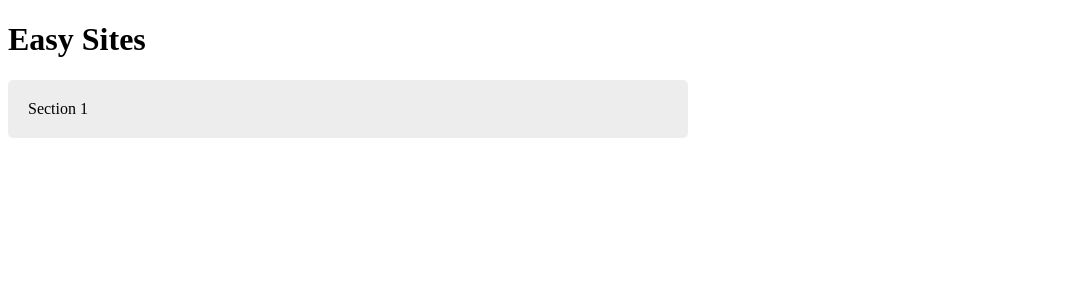
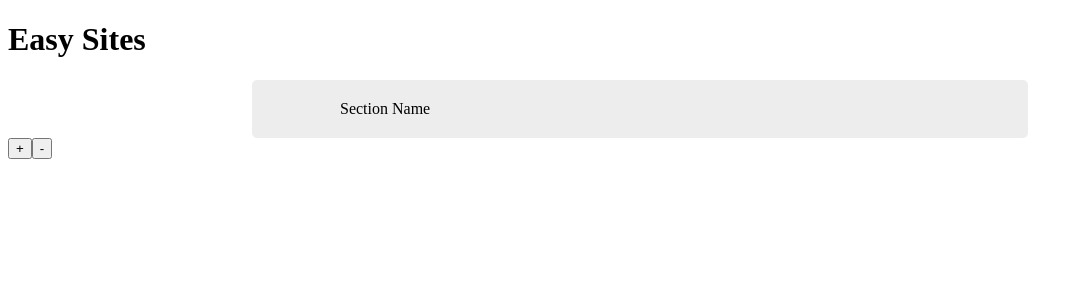
Before and after one commit to Droces/easy-sites, an Angular app: page / in a window 1280 px wide. Shown: the top 300 px of the page, without its empty margins (0-1083 px from the left). Built offline with nearby package versions, Linux system fonts and the light colour scheme.

Commit message:
Moved sections into own class, moved data to a mock source provided by a service

```diff
--- /dev/null
+++ b/src/app/mock-pages.ts
@@ -0,0 +1,8 @@
+import { Page } from './page';
+import { Section } from './section';
+
+export const PAGES: Page[] = [
+  {id: 1, title: 'Page 1', sections: [
+    {colourStyle: 'default', content: 'Section Name'}
+  ]}
+];
--- a/src/app/page.service.ts
+++ b/src/app/page.service.ts
@@ -1,4 +1,8 @@
 import { Injectable } from '@angular/core';
+
+import { Page } from './page';
+
+import { PAGES } from './mock-pages';
 
 @Injectable({
   providedIn: 'root'
@@ -8,4 +12,8 @@ export class PageService {
   constructor() { }
 
   // getPage(): Page {}
+
+  getPages(): Page[] {
+    return PAGES;
+  }
 }
--- a/src/app/page.ts
+++ b/src/app/page.ts
@@ -1,4 +1,7 @@
+import { Section } from './section';
+
 export class Page {
   id: number;
   title: string;
+  sections: Section[];
 }
--- a/src/app/page/page.component.html
+++ b/src/app/page/page.component.html
@@ -1,5 +1,7 @@
 <div class="sections">
-  <section *ngFor="let section of sections">
+  <section *ngFor="let section of page.sections">
     {{ section.content }}
   </section>
+  <button (click)="addSection()">+</button>
+  <button (click)="removeLastSection()">-</button>
 </div>
--- a/src/app/page/page.component.scss
+++ b/src/app/page/page.component.scss
@@ -1,6 +1,11 @@
 section {
-  max-width: 40em;
+  max-width: 600px;
   background: rgba(0, 0, 0, 0.07);
   border-radius: 5px;
   padding: 20px;
+  margin-left: auto;
+  margin-right: auto;
+  padding-left: 7%;
+  padding-right: 7%;
+  box-sizing: content-box;
 }
--- a/src/app/page/page.component.ts
+++ b/src/app/page/page.component.ts
@@ -2,8 +2,8 @@ import { Component, OnInit } from '@angular/core';
 
 import { PageService } from '../page.service';
 
+import { Page } from '../page';
 import { Section } from '../section';
-import { Page } from '../page';
 
 @Component({
   selector: 'app-page',
@@ -11,8 +11,8 @@ import { Page } from '../page';
   styleUrls: ['./page.component.scss']
 })
 export class PageComponent implements OnInit {
-  sections: Section = [{ colourStyle: 'default', content: 'Section 1' }];
-  // sections: Section[];
+  page: Page;
+  sections: Section[];
 
   constructor(public pageService: PageService) { }
 
@@ -20,5 +20,16 @@ export class PageComponent implements OnInit {
     this.getPage();
   }
 
-  getPage(): void {}
+  getPage(): void {
+    this.page = this.pageService.getPages()[0];
+    this.sections = this.page.sections;
+  }
+
+  addSection(): void {
+    this.sections.push({ colourStyle: 'default', content: 'Section' });
+  }
+
+  removeLastSection(): void {
+    this.sections.pop();
+  }
 }
```
